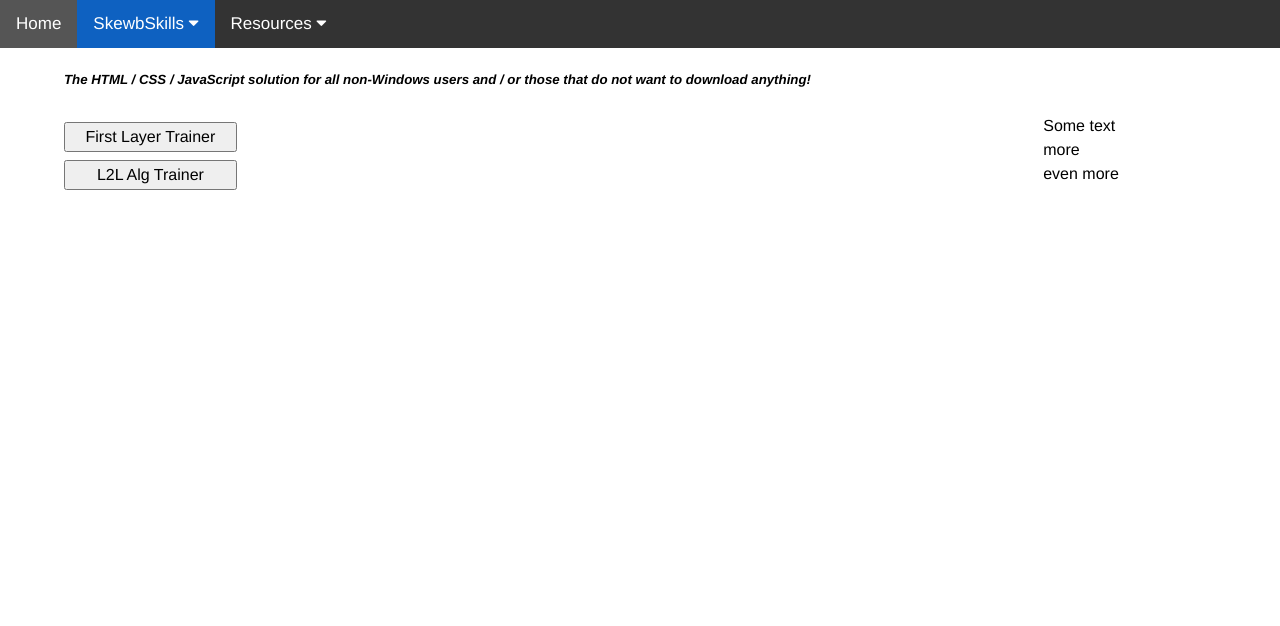
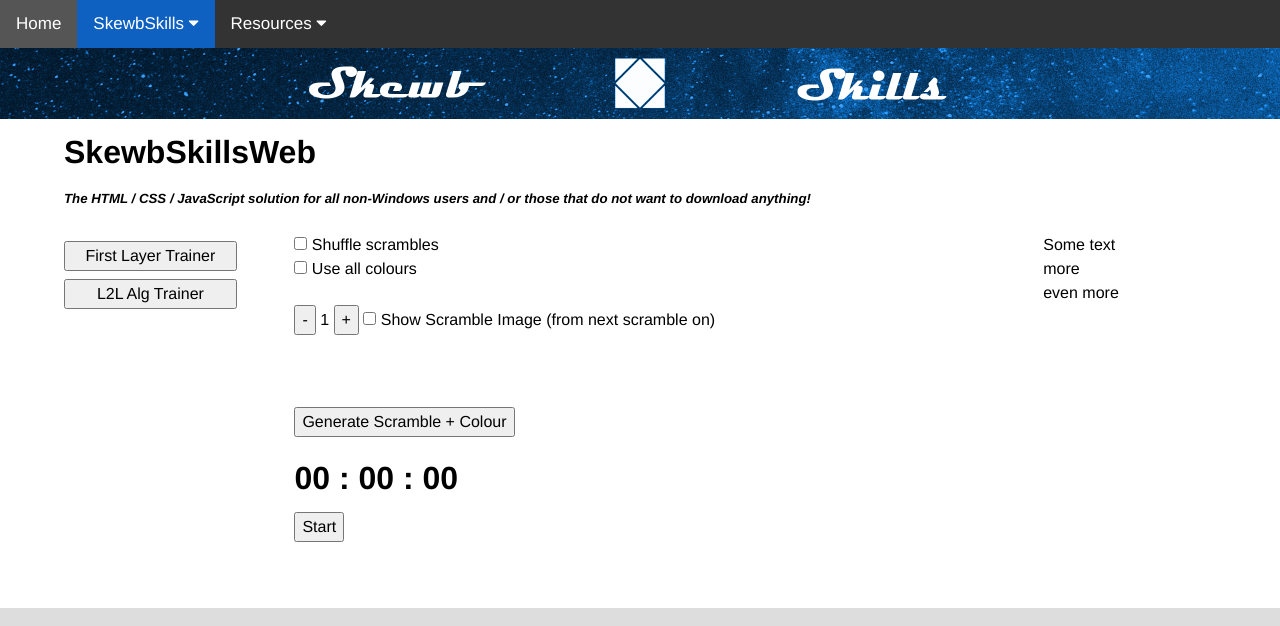
Before and after one commit to AnnikaStein/SkewbPage, a plain HTML site: page SkewbSkills/skskweb.html in a window 1280 px wide. Shown: the top 626 px of the page. Drawn offline with Linux system fonts and the light colour scheme.

Commit message:
Added header for SkewbSkillsWeb, added item to navbar

```diff
--- a/SkewbSkills/skskweb.html
+++ b/SkewbSkills/skskweb.html
@@ -22,7 +22,6 @@
 </head>
 <body>
 <div id="wrap">
-<!--<header><img src="../pics/IMG_9227.JPG"></header>-->
 <nav class="topnav sticky" id="myTopnav">
   <a href="../index.html">Home</a>
   <div class="dropdown active">
@@ -88,7 +87,9 @@
   </div> -->
   <a href="javascript:void(0);" style="font-size:15px;" class="icon" onclick="respNav()">&#9776;</a>
 </nav>
-
+<header><img src="../pics/mainHeader.png" id="mainHeader">
+<img src="../pics/skskHeader922.png" id="mainHeader922">
+<img src="../pics/skskHeader2560.png" id="mainHeader2560"></header>
 <article>
   <h1>SkewbSkillsWeb</h1>
   <h5><em>The HTML / CSS / JavaScript solution for all non-Windows users and / or those that do not want to download
@@ -103,7 +104,7 @@
 		<!--
 			First Layer Trainer
 		-->
-		<div id="FLT" style="display:none">
+		<div id="FLT" style="display:block">
 			<tr>
 				<th>
 					<input type="checkbox" id="shufflescrchecker" onclick="changescrlen()"> Shuffle scrambles
@@ -396,7 +397,7 @@
 			<button type="button" class="resp" onclick="ScramblePlusColourAlg()">Generate L2L Case</button>
 			<label class="resp" id="scramblelabelAlg">&nbsp;</label>
 		</div>
-		<div id="timing" style="display: none;">
+		<div id="timing" style="display: block;">
 			<h1>
 			  <span id="min">00</span> :
 			  <span id="sec">00</span> :
```
Also changed, not shown: Resources/about.html (+1 -1 lines), Resources/algs.html (+1 -1 lines), pics/skskHeader2560.png (added), pics/skskHeader922.png (added), 2 other files.
